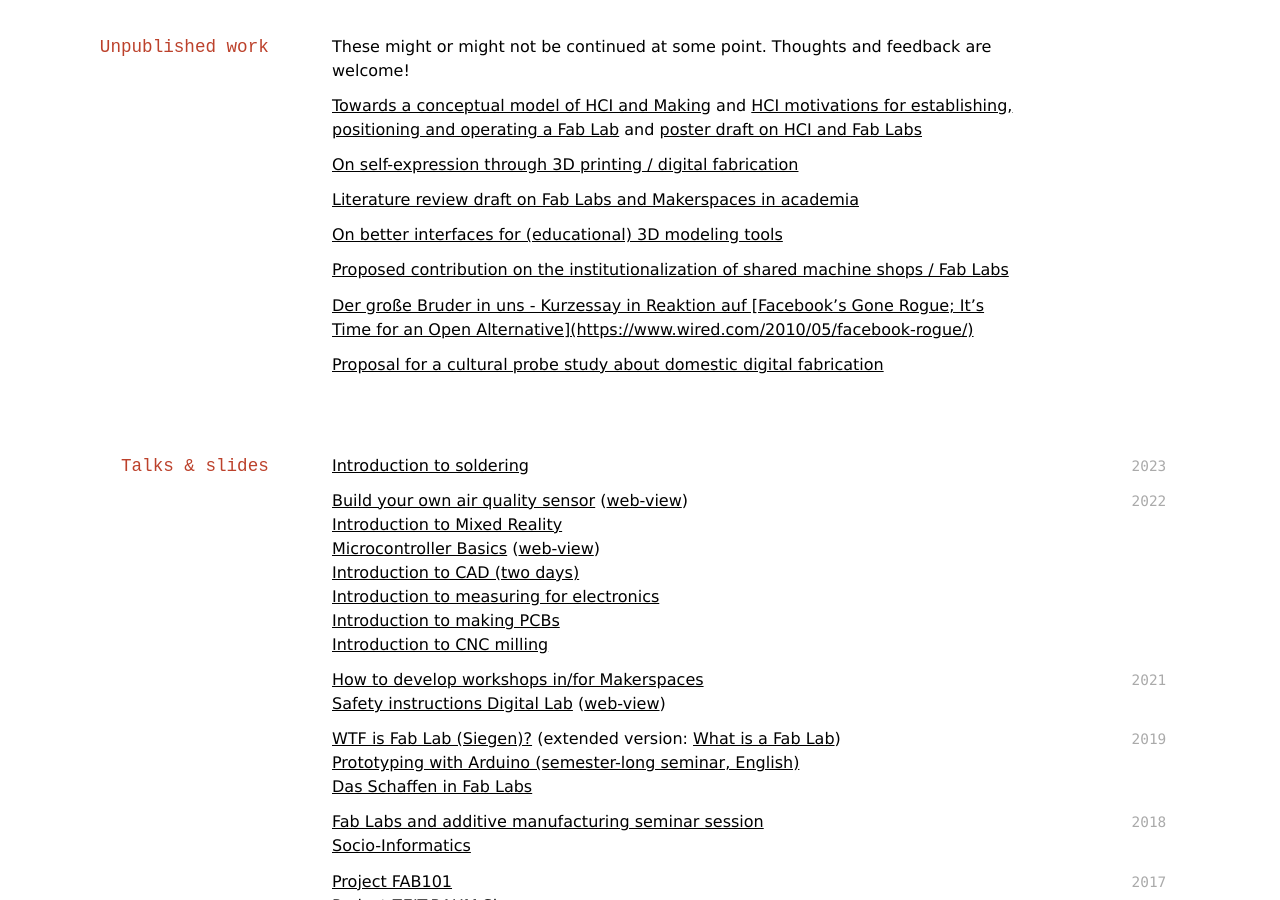
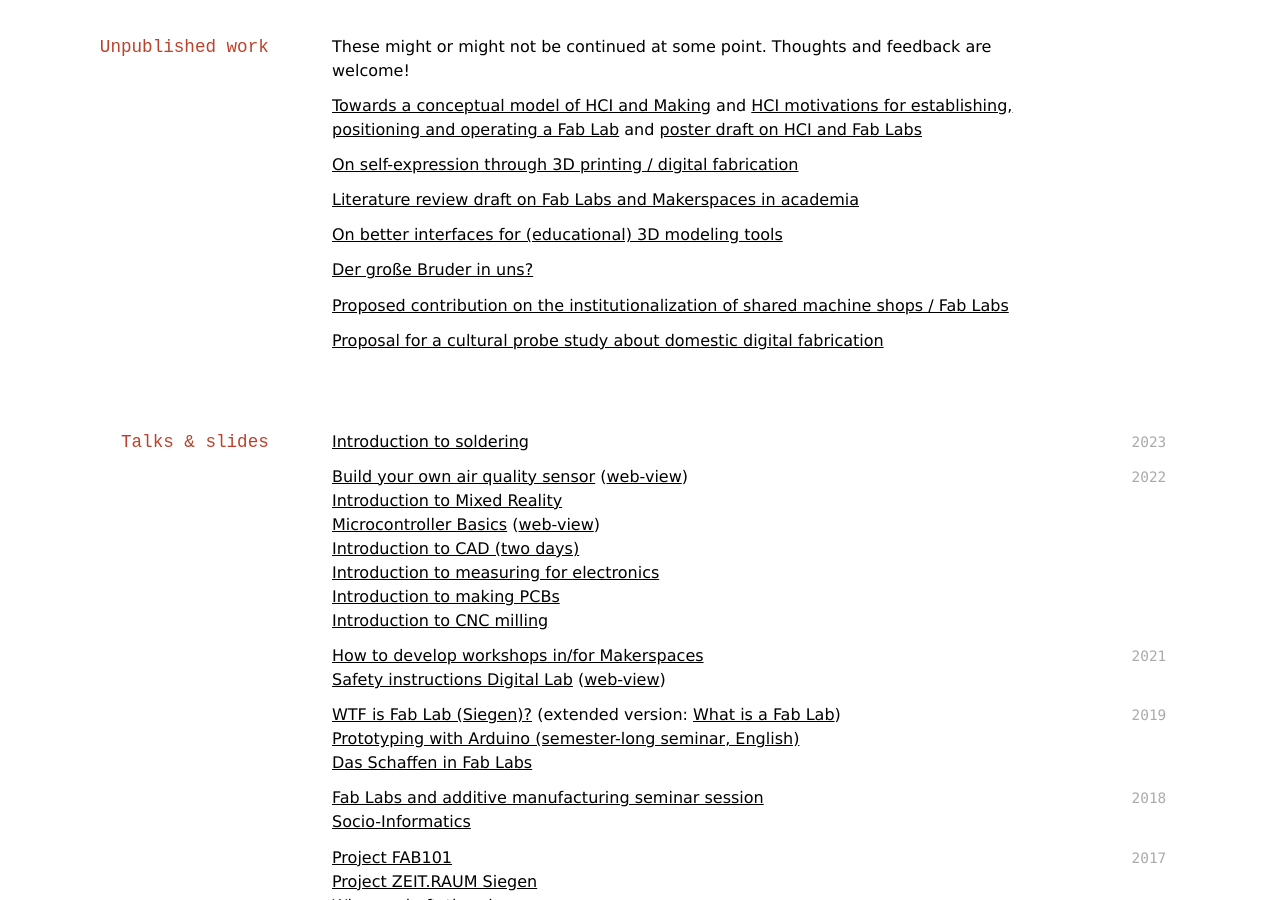
Before and after one commit to oliverstickel/oliverstickel.github.io, a Jekyll site: the page built from index.md, in a window 1280 px wide and 900 px high, scrolled down 7569 px. Built offline with Jekyll 4.4.1, drawn with Linux system fonts in a browser that asks for light colours; nearby versions of some CDN libraries; a style sheet for code colours, icons or effects is not loaded.

Commit message:
Update index.md

```diff
--- a/index.md
+++ b/index.md
@@ -252,9 +252,9 @@ These might or might not be continued at some point. Thoughts and feedback are w
 
 [On better interfaces for (educational) 3D modeling tools](files/unpublished_better-tools-for-3d-modeling.pdf)
 
+[Der große Bruder in uns?](files/unpublished_2010-orwellish.pdf)
+
 [Proposed contribution on the institutionalization of shared machine shops / Fab Labs](files/unpublished_institutionalization-shared-machineshops.pdf)
-
-[Der große Bruder in uns - Kurzessay in Reaktion auf [Facebook’s Gone Rogue; It’s Time for an Open Alternative](https://www.wired.com/2010/05/facebook-rogue/)](files/unpublished_2010-orwellish.pdf)
 
 [Proposal for a cultural probe study about domestic digital fabrication](files/unpublished_domestic-3d-printing.pdf)
 
```
